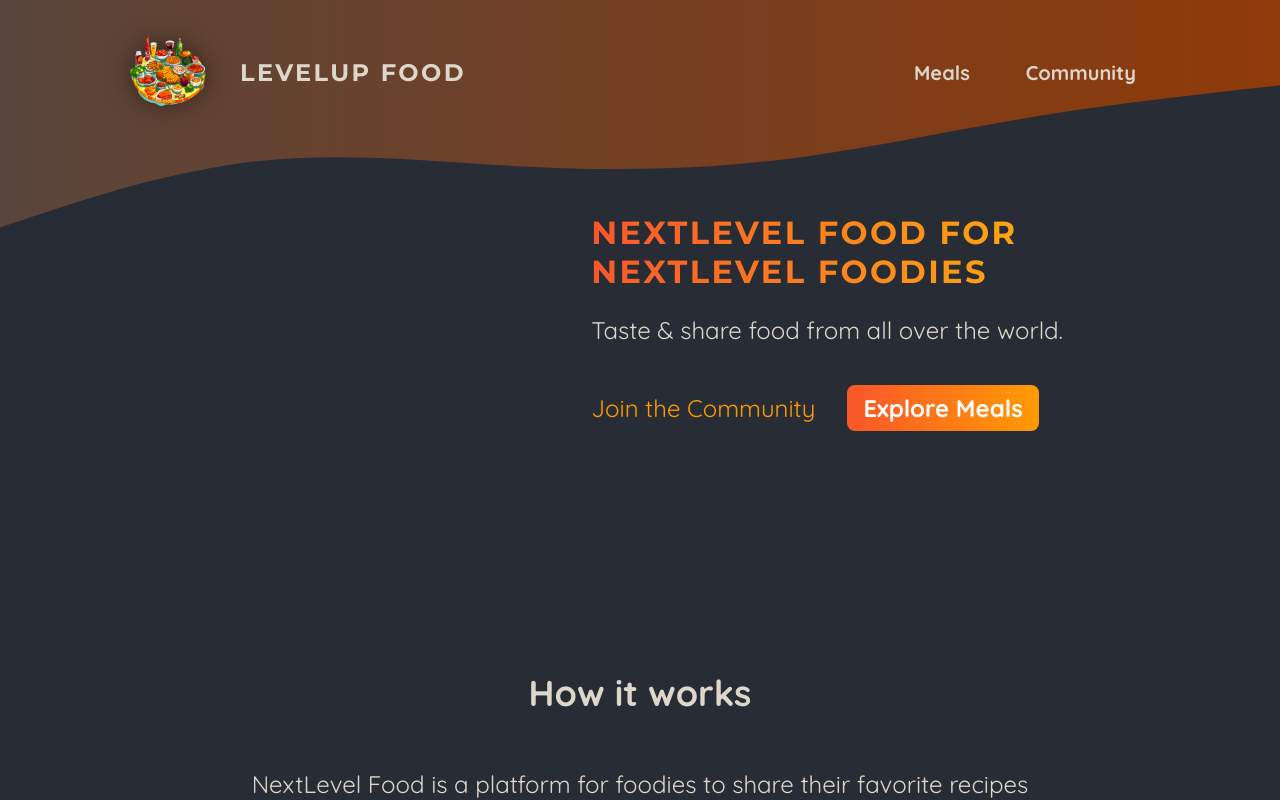
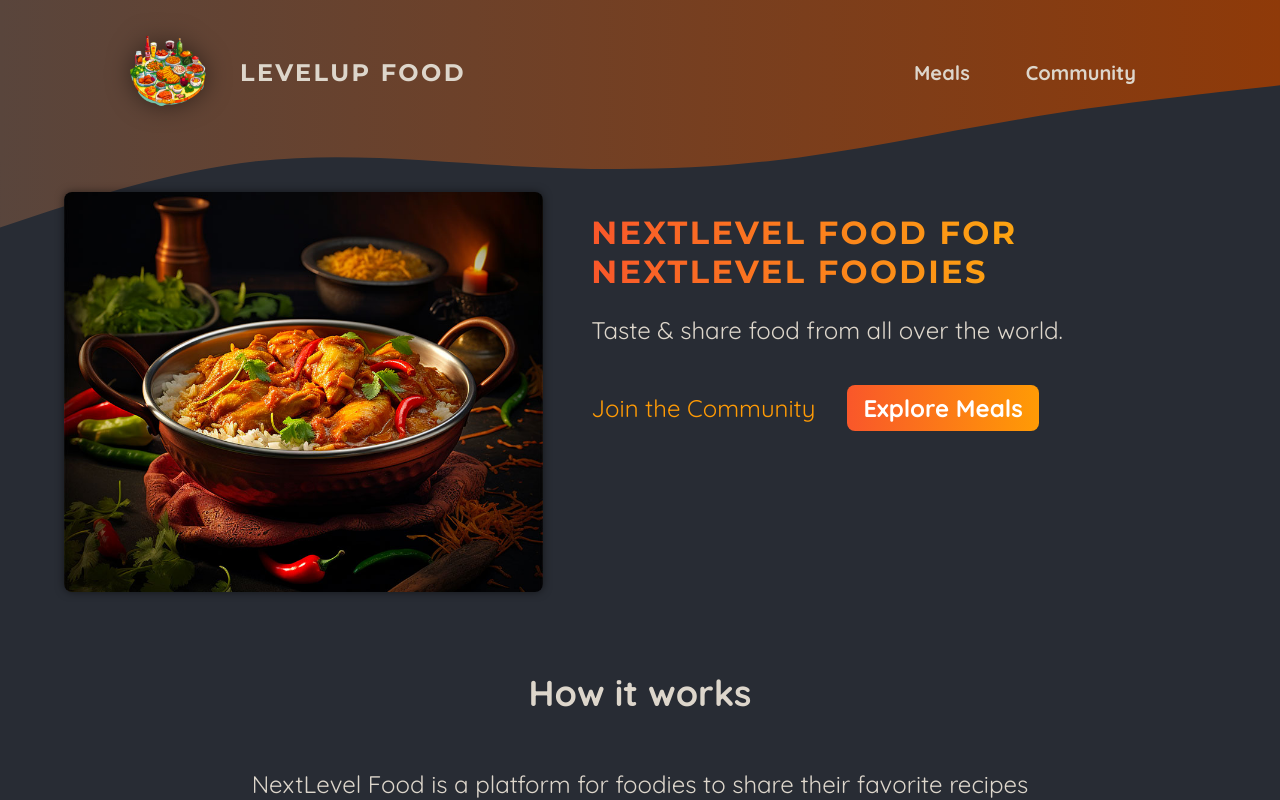
Before and after one commit to evanpowell/level-up-foods-app, a Next.js app: page / in a window 1280 px wide. Shown: the top 800 px of the page. Built offline with nearby package versions, Linux system fonts and the light colour scheme.

Commit message:
add slideshow to landing page

```diff
--- a/app/page.jsx
+++ b/app/page.jsx
@@ -1,12 +1,17 @@
+"use client";
+
 import Link from "next/link";
 
 import styles from "./page.module.css";
+import Slideshow from "@/components/slideshow/slideshow";
 
 export default function Home() {
   return (
     <>
       <header className={styles.header}>
-        <div className={styles.slideshow}></div>
+        <div className={styles.slideshow}>
+          <Slideshow />
+        </div>
         <div>
           <div className={styles.hero}>
             <h1>NextLevel Food for NextLevel Foodies</h1>
--- /dev/null
+++ b/components/slideshow/slideshow.jsx
@@ -0,0 +1,48 @@
+import { useEffect, useState } from "react";
+import Image from "next/image";
+
+import burgerImg from "@/assets/burger.jpg";
+import curryImg from "@/assets/curry.jpg";
+import dumplingsImg from "@/assets/dumplings.jpg";
+import macncheeseImg from "@/assets/macncheese.jpg";
+import pizzaImg from "@/assets/pizza.jpg";
+import schnitzelImg from "@/assets/schnitzel.jpg";
+import tomatoSaladImg from "@/assets/tomato-salad.jpg";
+import styles from "./slideshow.module.css";
+
+const images = [
+  { image: burgerImg, alt: "A delicious, juicy burger" },
+  { image: curryImg, alt: "A delicious, spicy curry" },
+  { image: dumplingsImg, alt: "Steamed dumplings" },
+  { image: macncheeseImg, alt: "Mac and cheese" },
+  { image: pizzaImg, alt: "A delicious pizza" },
+  { image: schnitzelImg, alt: "A delicious schnitzel" },
+  { image: tomatoSaladImg, alt: "A delicious tomato salad" },
+];
+
+export default function Slideshow() {
+  const [currentImageIndex, setCurrentImageIndex] = useState(0);
+
+  useEffect(() => {
+    const interval = setInterval(() => {
+      setCurrentImageIndex((prevIndex) =>
+        prevIndex < images.length - 1 ? prevIndex + 1 : 0
+      );
+    }, 5000);
+
+    return () => clearInterval(interval);
+  }, []);
+
+  return (
+    <div className={styles.slideshow}>
+      {images.map((image, index) => (
+        <Image
+          key={index}
+          src={image.image}
+          className={index === currentImageIndex ? styles.active : ""}
+          alt={image.alt}
+        />
+      ))}
+    </div>
+  );
+}
--- /dev/null
+++ b/components/slideshow/slideshow.module.css
@@ -0,0 +1,26 @@
+.slideshow {
+  position: relative;
+  width: 100%;
+  height: 100%;
+  border-radius: 8px;
+  overflow: hidden;
+  box-shadow: 0 0 0.5rem rgba(0, 0, 0, 0.5);
+}
+
+.slideshow img {
+  width: 100%;
+  height: 100%;
+  object-fit: cover;
+  position: absolute;
+  top: 0;
+  left: 0;
+  opacity: 0;
+  transform: scale(1.1) translateX(-1rem) rotate(-5deg);
+  transition: all 0.5s ease-in-out;
+}
+
+.slideshow .active {
+  z-index: 1;
+  opacity: 1;
+  transform: scale(1) translateX(0) rotate(0);
+}
```
